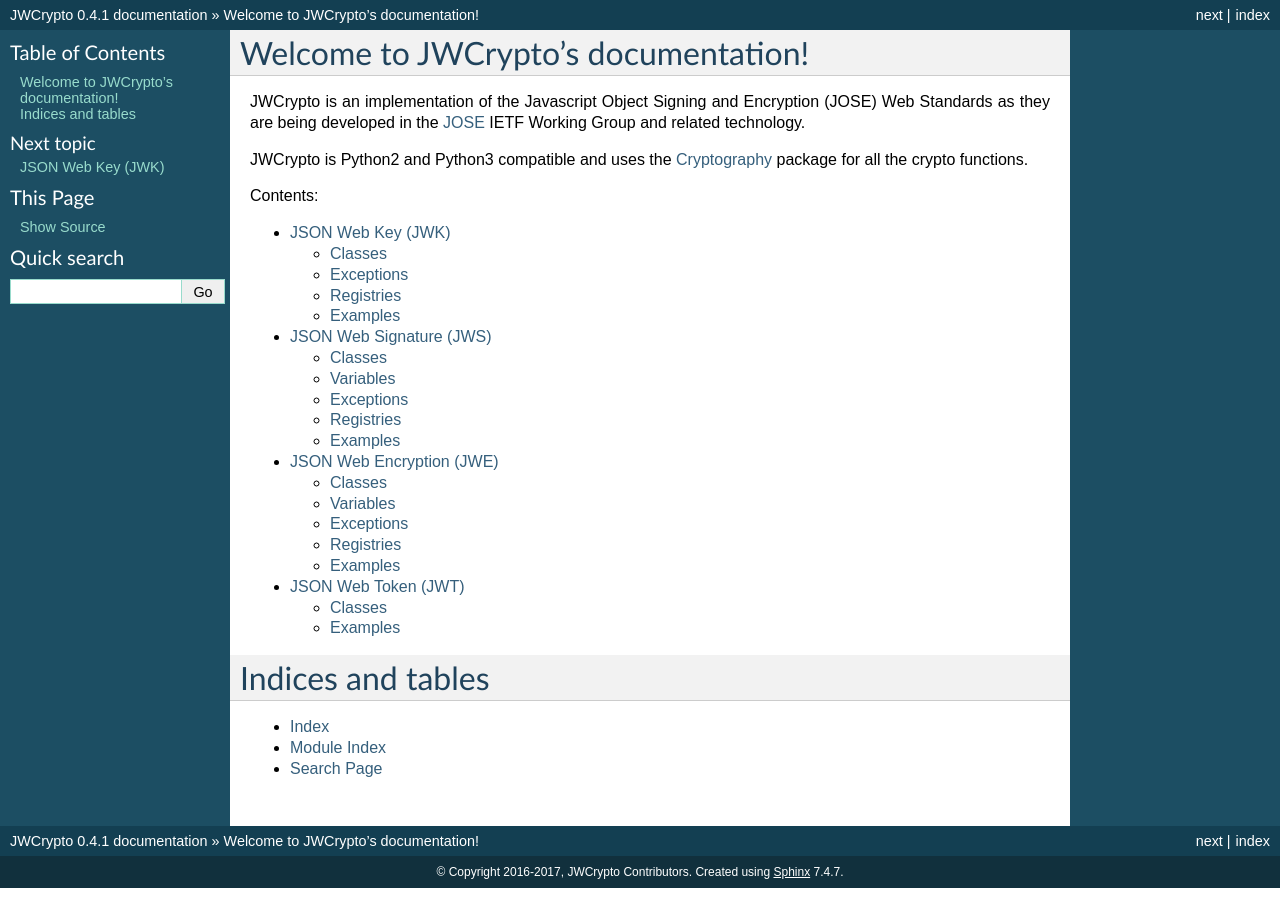
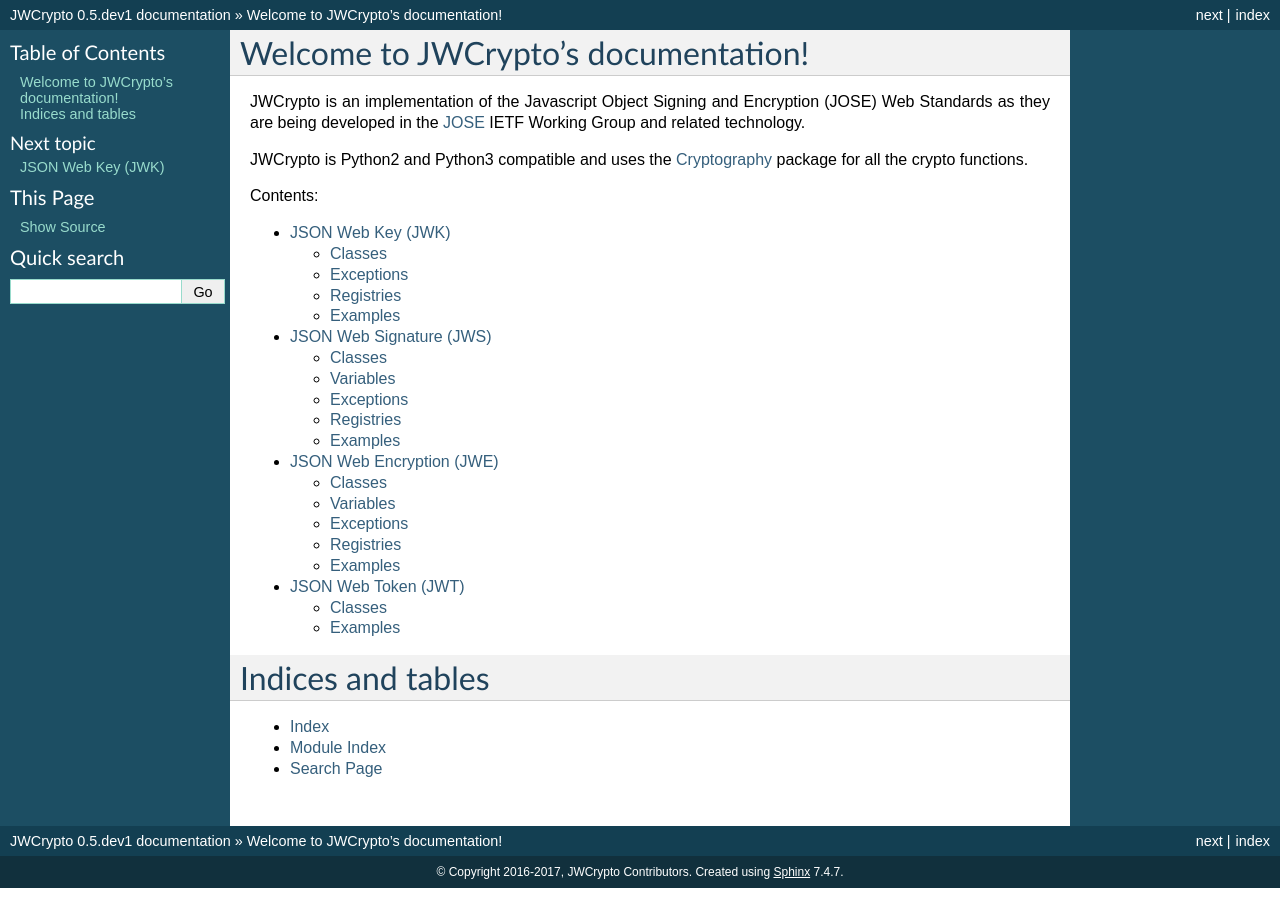
Before and after one commit to latchset/jwcrypto, a Sphinx documentation site: the page built from docs/source/index.rst, in a window 1280 px wide. Built offline with Sphinx 7.4.7, drawn with Linux system fonts in a browser that asks for light colours.

Commit message:
Post release bump
Signed-off-by: Christian Heimes <cheimes@redhat.com>

```diff
--- a/docs/source/conf.py
+++ b/docs/source/conf.py
@@ -53,9 +53,9 @@
 # built documents.
 #
 # The short X.Y version.
-version = '0.4'
+version = '0.5'
 # The full version, including alpha/beta/rc tags.
-release = '0.4.1'
+release = '0.5.dev1'
 
 # The language for content autogenerated by Sphinx. Refer to documentation
 # for a list of supported languages.
--- a/setup.py
+++ b/setup.py
@@ -6,7 +6,7 @@
 
 setup(
     name = 'jwcrypto',
-    version = '0.4.1',
+    version = '0.5.dev1',
     license = 'LGPLv3+',
     maintainer = 'JWCrypto Project Contributors',
     maintainer_email = 'simo@redhat.com',
```
